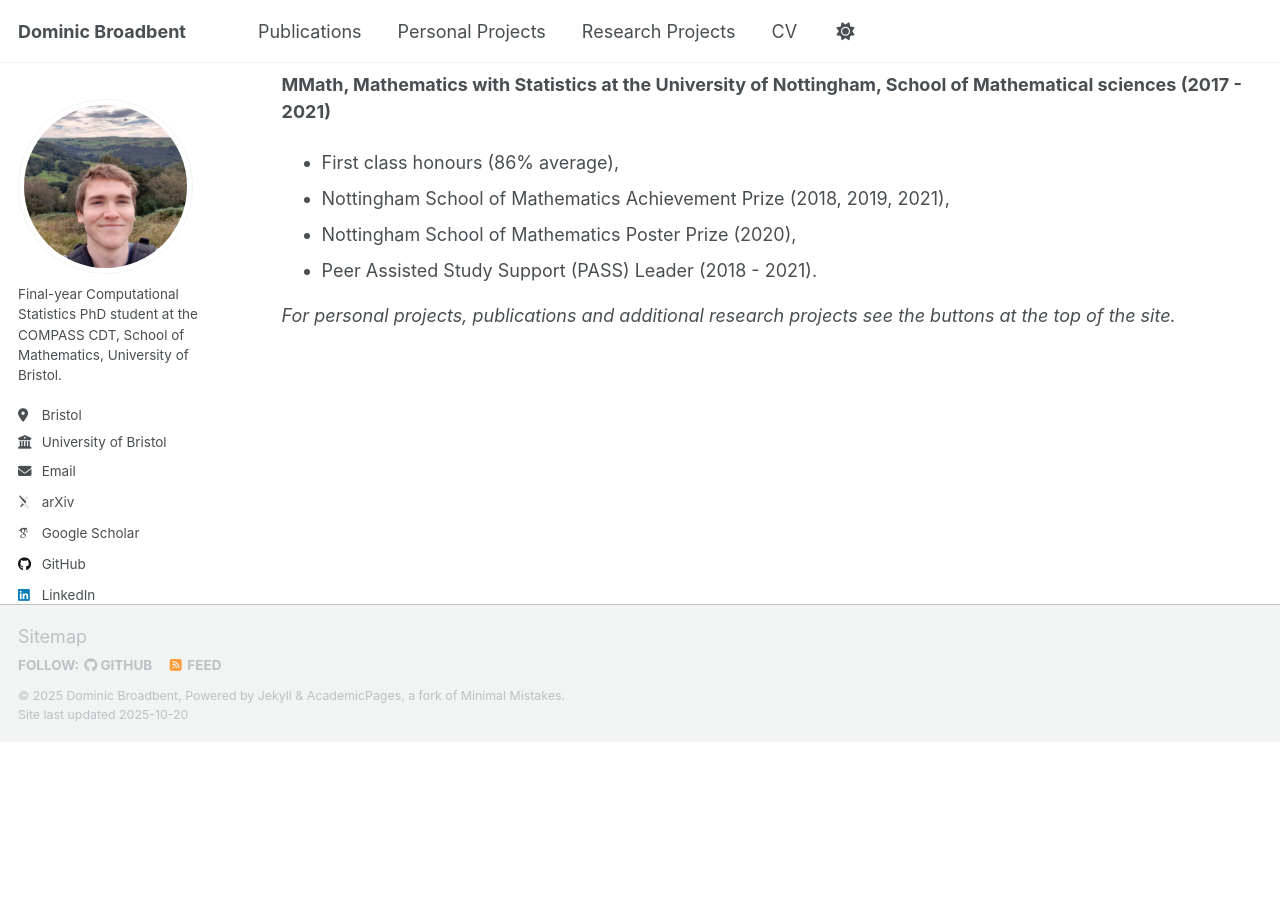
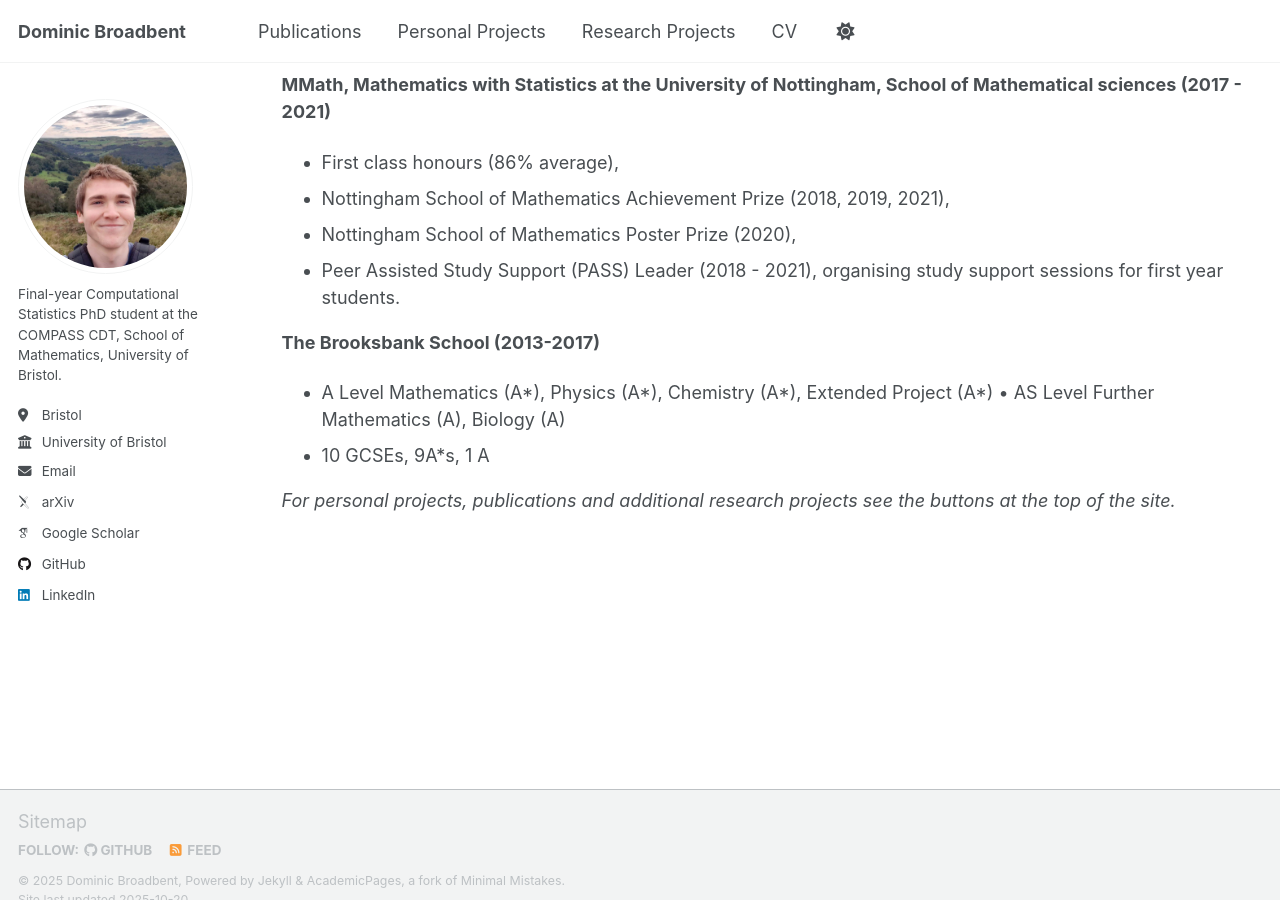
Before and after one commit to dominicjbroadbent/dominicjbroadbent.github.io, a Jekyll site: the page built from _pages/cv.md, in a window 1280 px wide and 900 px high, scrolled down 882 px. Built offline with Jekyll 4.4.1, drawn with Linux system fonts in a browser that asks for light colours; some web fonts are replaced; a script that is not in the unit is left out; before the commit the page ends 1624 px from its top, so only the background shows below that.

Commit message:
Update cv.md

```diff
--- a/_pages/cv.md
+++ b/_pages/cv.md
@@ -34,6 +34,10 @@ redirect_from:
 - First class honours (86% average),
 - Nottingham School of Mathematics Achievement Prize (2018, 2019, 2021),
 - Nottingham School of Mathematics Poster Prize (2020),
-- Peer Assisted Study Support (PASS) Leader (2018 - 2021).
+- Peer Assisted Study Support (PASS) Leader (2018 - 2021), organising study support sessions for first year students.
+
+**The Brooksbank School (2013-2017)**
+- A Level Mathematics (A\*), Physics (A\*), Chemistry (A\*), Extended Project (A\*) • AS Level Further Mathematics (A), Biology (A)
+- 10 GCSEs, 9A\*s, 1 A
 
 *For personal projects, publications and additional research projects see the buttons at the top of the site.*
```
